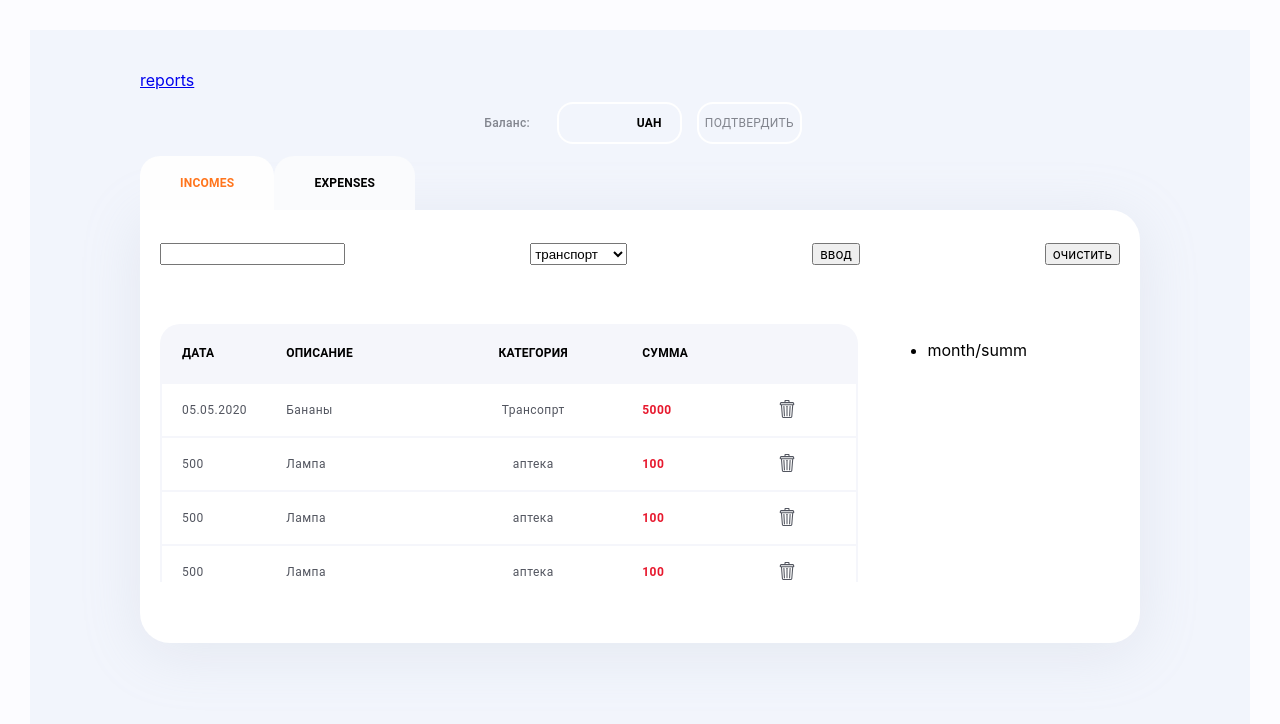
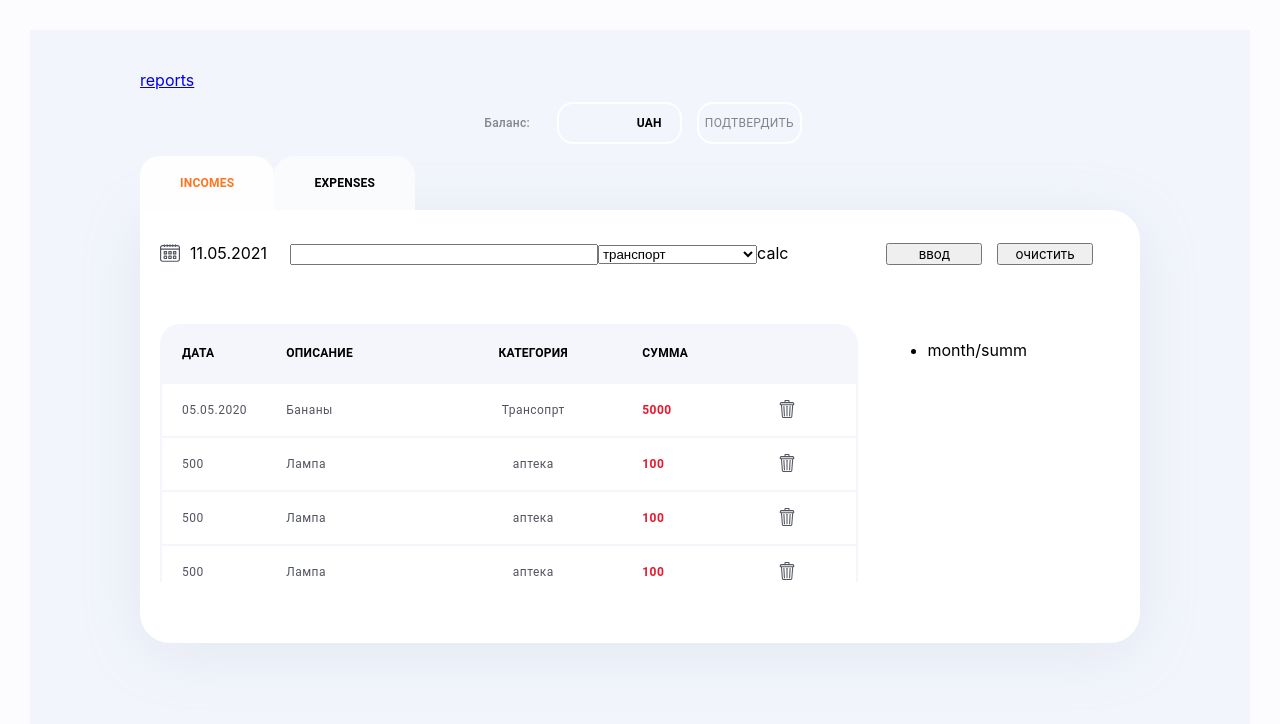
Before and after one commit to AlinaKotsiubynska/kapusta_ui, a React (Create React App) app: page /home/incomes in a window 1280 px wide. Shown: the top 724 px of the page. Built offline with nearby package versions, Linux system fonts and the light colour scheme.

Commit message:
add calendar

```diff
--- a/package.json
+++ b/package.json
@@ -4,9 +4,11 @@
   "private": true,
   "dependencies": {
     "axios": "^0.23.0",
+    "date-fns": "^2.25.0",
     "gh-pages": "^3.2.3",
     "node-sass": "^6.0.1",
     "react": "^17.0.2",
+    "react-calendar": "^3.5.0",
     "react-dom": "^17.0.2",
     "react-hot-toast": "^2.0.0",
     "react-router-dom": "^5.2.1",
--- a/src/components/Assets/AssetsForm/AssetsForm.jsx
+++ b/src/components/Assets/AssetsForm/AssetsForm.jsx
@@ -1,26 +1,63 @@
 import Button from 'components/shared/Button';
 import styles from './AssetsForm.module.scss';
+import Calendar from 'react-calendar';
+import 'react-calendar/dist/Calendar.css';
+import { ReactComponent as CalendIcon } from 'assets/icons/calendar.svg';
+import { useState } from 'react';
+import { format } from 'date-fns';
 
 const options = ['транспорт', 'еда', 'коммуналка', 'связь'];
 
 export const AssetsForm = () => {
+  const [date, setDate] = useState(null);
+  const [isVisible, setVisible] = useState(true);
+
+  const dateNow = format(new Date(), 'MM.dd.yyyy');
+
   const formHandler = e => {
     e.preventDefault();
     console.log(e.target.input.value);
     console.log(e.target.select.value);
   };
+
+  const onClickDay = day => {
+    const formatDay = format(day, 'MM.dd.yyyy');
+    setDate(formatDay);
+    onLabelClic();
+    return;
+  };
+
+  const onLabelClic = () => {
+    setVisible(prev => !prev);
+  };
+
   return (
+    <div className={styles.wrapper}>
+      <div className={styles.calendarWrapper}>
+        <div className={styles.calendarLabel} onClick={onLabelClic}>
+          <CalendIcon className={styles.calendarIcon} /> {date || dateNow}
+        </div>
+        {!isVisible && (
+          <Calendar
+            className={styles.calendar}
+            view="month"
+            onClickDay={onClickDay}
+          />
+        )}
+      </div>
       <form onSubmit={formHandler} className={styles.form}>
-      <input type="text" name="input" />
-      <select size="1" name="select">
+        <input className={styles.input} type="text" name="input" />
+        <select className={styles.select} size="1" name="select">
           {options.map(el => (
             <option key={el} value={el}>
               {el}
             </option>
           ))}
         </select>
+        <div className={styles.calc}>calc</div>
         <Button type="submit">ввод</Button>
         <Button type="button">очистить</Button>
       </form>
+    </div>
   );
 };
--- a/src/components/Assets/AssetsForm/AssetsForm.module.scss
+++ b/src/components/Assets/AssetsForm/AssetsForm.module.scss
@@ -1,5 +1,50 @@
+.wrapper {
+  position: relative;
+  display: flex;
+}
+.calendarWrapper {
+  margin-right: 23px;
+}
+.calendar {
+  // display: none;
+  position: absolute;
+  top: 25px;
+  z-index: 100;
+}
+.calendarLabel {
+  display: flex;
+  align-items: center;
+  white-space: nowrap;
+  cursor: pointer;
+}
+.calendarIcon {
+  margin-right: 10px;
+  width: 20px;
+  height: 20px;
+}
 .form {
   display: flex;
   justify-content: space-between;
+  align-items: baseline;
   margin-bottom: 59px;
+  margin-right: 27px;
+  width: 100%;
+
+  button {
+    // временные стили
+    width: 125px;
+  }
+
+  button:not(:last-child) {
+    margin-right: 15px;
+  }
 }
+.input {
+  width: 51%;
+}
+.select {
+  width: 27%;
+}
+.calc {
+  width: 22%;
+}
```
Also changed, not shown: src/assets/icons/calendar.svg (added), 1 other file (tests, documents, lock files or other folders). Lines whose indentation alone changed are shown as unchanged.
